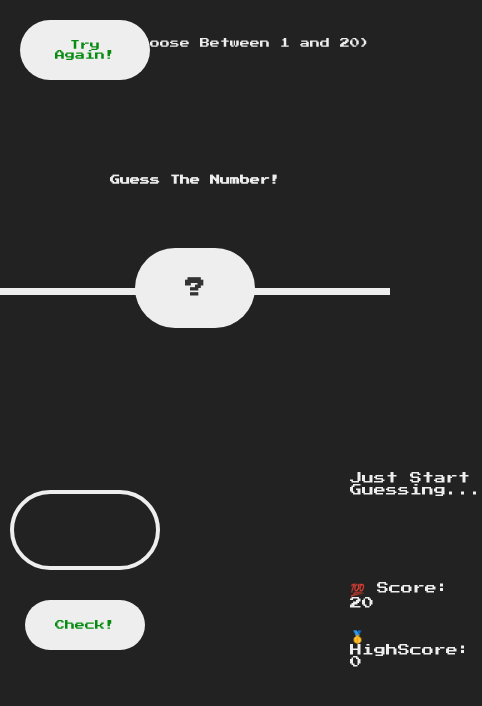
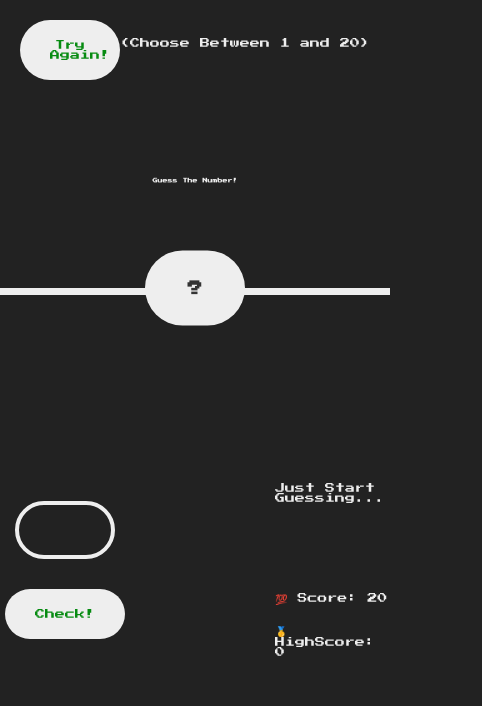
Before and after one commit to tolubishops0/Guess-The-Number, a plain HTML site: page index.html in a window 390 px wide. Shown: the whole page, 482 px wide, since content can reach past the window. Drawn offline with Linux system fonts and the light colour scheme.

Commit message:
Add files via upload

```diff
--- a/style.css
+++ b/style.css
@@ -1,4 +1,4 @@
-@import url("https://fonts.googleapis.com/css?family=Press+Start+2P&display=swap");
+@import url('https://fonts.googleapis.com/css?family=Press+Start+2P&display=swap');
 
 * {
   margin: 0;
@@ -11,7 +11,7 @@ html {
   box-sizing: border-box;
 }
 body {
-  font-family: "Press Start 2P", "Arial", Helvetica, sans-serif;
+  font-family: 'Press Start 2P', 'Arial', Helvetica, sans-serif;
   color: #eee;
   background-color: #222;
   /* background-color: #60b347; */
@@ -66,7 +66,7 @@ h1 {
   bottom: 0;
   left: 50%;
   transform: translate(-50%, 50%);
-  border-radius: 50px;
+  border-radius:50px;
 }
 
 .between {
@@ -93,7 +93,7 @@ h1 {
   text-align: center;
   display: block;
   margin-bottom: 3rem;
-  border-radius: 50px;
+  border-radius:50px;
 }
 
 .btn {
@@ -104,7 +104,7 @@ h1 {
   font-family: inherit;
   padding: 2rem 3rem;
   cursor: pointer;
-  border-radius: 50px;
+  border-radius:50px;
 }
 
 .btn:hover {
@@ -120,78 +120,84 @@ h1 {
   margin-bottom: 2rem;
 }
 
-@media screen and (max-width: 720px) {
-  header h1 {
+@media screen and (max-width: 768px){
+  header h1{
     margin-top: 3rem;
     font-size: 1.5rem;
   }
 
-  .between {
+  .between{
     margin-top: 1.8rem;
     font-size: 1.5rem;
   }
 
-  .btn {
+  .btn{
     font-size: 1.5rem;
   }
 
-  .number {
+  .number{
     font-size: 2rem;
     font-weight: bold;
     width: 12rem;
   }
 
-  .guess {
+  .guess{
     width: 20rem;
     height: 10rem;
   }
 
-  .right {
+  .right{
     margin-left: 25rem;
     font-size: 1.5rem;
   }
 
-  .left {
+  .left{
     margin-left: 1rem;
   }
 
-  .again {
+  .again{
     width: 13rem;
     font-size: 1.5rem;
   }
 }
 
-@media screen and (max-width: 400px) {
-  header h1 {
-    font-size: 1rem;
+@media screen and (max-width: 480px) {
+  header h1{
+    margin-top: 3rem;
+    font-size: 5px;
   }
 
-  .again {
-    width: 13rem;
-    font-size: 0.2rem;
-  }
-
-  .between {
+  .between{
     margin-top: 1.8rem;
     font-size: 1rem;
   }
 
-  .left {
-    margin-left: 1rem;
-  }
-
-  .right {
-    margin-left: 19rem;
-    font-size: 1.2rem;
-  }
-
-  .btn {
+  .btn{
     font-size: 1rem;
   }
 
-  .guess {
-    width: 15rem;
-    height: 8rem;
-    font-size: 3rem;
+  .number{
+    font-size: 1.5rem;
+    font-weight: bold;
+    width: 10rem;
+  }
+
+  .guess{
+    width: 10rem;
+    height: 5rem;
+  }
+
+  .right{
+    margin-left: 15rem;
+    font-size: 1rem;
+  }
+
+  .left{
+    margin-left: 0.5rem;
+  }
+
+  .again{
+    width: 10rem;
+    font-size: 1rem;
   }
 }
```
